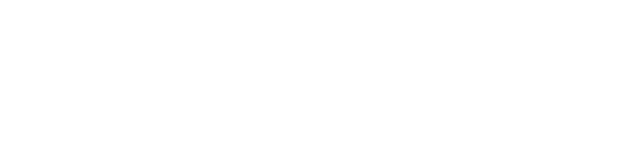
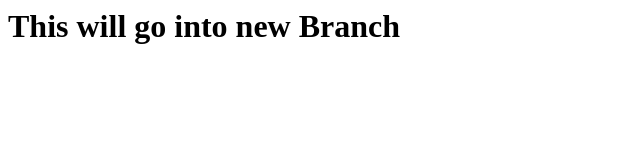
Before and after one commit to masoodtalha/testRepo, a plain HTML site: page index.html in a window 1280 px wide. Shown: the whole page, without its empty margins (0-640 px from the left). Drawn offline with Linux system fonts and the light colour scheme.

Commit message:
dev branch first commit

```diff
--- a/index.html
+++ b/index.html
@@ -3,6 +3,6 @@
 	<title></title>
 </head>
 <body>
-
+<h1> This will go into new Branch </h1>
 </body>
 </html>
```
